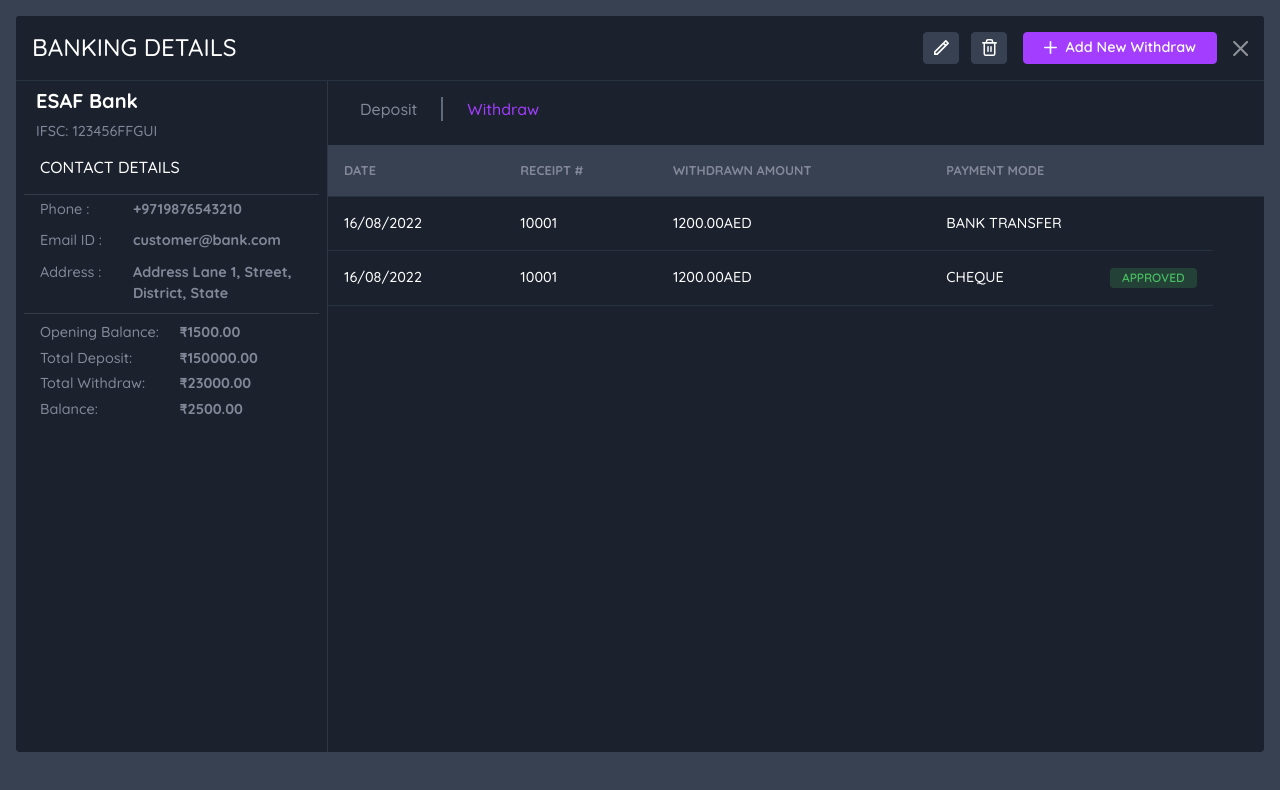
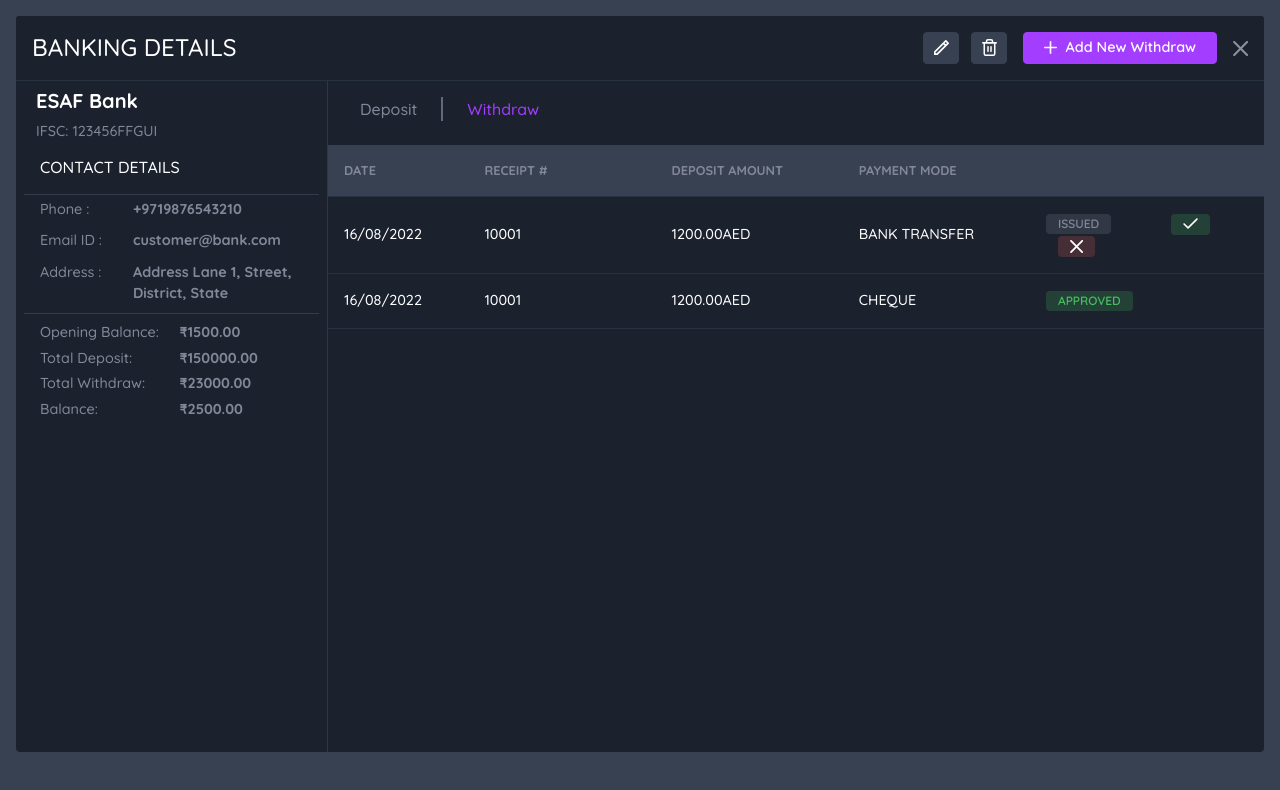
Before and after one commit to krishnan-xfortech/XfortechAccounts, a Vue app: page /#/banking-view-withdraw in a window 1280 px wide. Shown: the top 790 px of the page. Built offline with nearby package versions, Linux system fonts and the light colour scheme.

Commit message:
withdraw page

```diff
--- a/src/views/Banking/Deposit.vue
+++ b/src/views/Banking/Deposit.vue
@@ -13,12 +13,8 @@
                 </thead>
                 <tbody>
                     <tr>
-                        <td>
-                            16/08/2022
-                        </td>
-                        <td>
-                            10001
-                        </td>
+                        <td>16/08/2022</td>
+                        <td>10001</td>
                         <td>
                             <span>1200.00</span>
                             <span>AED</span>
@@ -26,14 +22,15 @@
                         <td>
                             <div class="text-uppercase">BAnk Transfer</div>
                         </td>
+                        <td>
+                            <div class="text-uppercase text-white ms-auto">
+                                <span class="badge badge-warning">Pending</span>
+                            </div>
+                        </td>
                     </tr>
                     <tr>
-                        <td>
-                            16/08/2022
-                        </td>
-                        <td>
-                            10001
-                        </td>
+                        <td>16/08/2022</td>
+                        <td>10001</td>
                         <td>
                             <span>1200.00</span>
                             <span>AED</span>
@@ -44,7 +41,7 @@
                             </div>
                         </td>
                         <td style="border-top: 1px solid rgba(153, 166, 184, .15);">
-                            <div class="text-uppercase text-white ms-auto d-flex" style="justify-content: center;">
+                            <div class="text-uppercase text-white ms-auto">
                                 <span class="badge badge-secondary" style="margin-right: 60px;">issued</span>
                                 <a type="button" class="badge badge-success">
                                     <img class="status-icon1" src="app-assets/img/btn-icons/check.svg">
--- a/src/views/Banking/Withdraw.vue
+++ b/src/views/Banking/Withdraw.vue
@@ -29,55 +29,58 @@
             <table class="table">
                 <thead>
                     <tr>
-                        <th>Date</th>
-                        <th>Receipt #</th>
-                        <th>Withdrawn Amount</th>
-                        <th>Payment Mode</th>
-                        <th></th>
+                        <th style="width: 15%;">Date</th>
+                        <th style="width: 20%;">Receipt #</th>
+                        <th style="width: 20%;">Deposit Amount</th>
+                        <th style="width: 20%;">Payment Mode</th>
+                        <th style="width: 40%;"></th>
                     </tr>
                 </thead>
                 <tbody>
                     <tr>
-                        <td>
-                            16/08/2022
-                        </td>
-                        <td>
-                            10001
-                        </td>
+                        <td>16/08/2022</td>
+                        <td>10001</td>
                         <td>
                             <span>1200.00</span>
                             <span>AED</span>
                         </td>
                         <td>
-                            <div class="text-uppercase">BAnk Transfer</div>
+                            <div class="text-uppercase">Bank Transfer</div>
+                        </td>
+                        <td style="border-top: 1px solid rgba(153, 166, 184, .15);">
+                            <div class="text-uppercase text-white ms-auto">
+                                <span class="badge badge-secondary" style="margin-right: 60px;">issued</span>
+                                <a type="button" class="badge badge-success">
+                                    <img class="status-icon1" src="app-assets/img/btn-icons/check.svg">
+                                </a>
+                                <a type="button" class="badge badge-danger ms-75">
+                                    <img class="status-icon2 " src="app-assets/img/btn-icons/close.svg">
+                                </a>
+                            </div>
                         </td>
                     </tr>
                     <tr>
-                        <td>
-                            16/08/2022
-                        </td>
-                        <td>
-                            10001
-                        </td>
+                        <td>16/08/2022</td>
+                        <td>10001</td>
                         <td>
                             <span>1200.00</span>
                             <span>AED</span>
                         </td>
                         <td>
                             <div class="d-flex align-items-center ">
-                            <div class="text-uppercase">Cheque</div>
-                            <div class="text-uppercase ms-auto"><span class="badge badge-success">
-                                Approved
-                            </span>
-                        </div>
-                        </div>
+                                <div class="text-uppercase">Cheque</div>
+                            </div>
+                        </td>
+                        <td>
+                            <div class="text-uppercase ms-auto">
+                                <span class="badge badge-success">Approved</span>
+                            </div>
                         </td>
                     </tr>
                 </tbody>
             </table>
         </div>
     </div>
-
 </template>
 
 <script>
```
